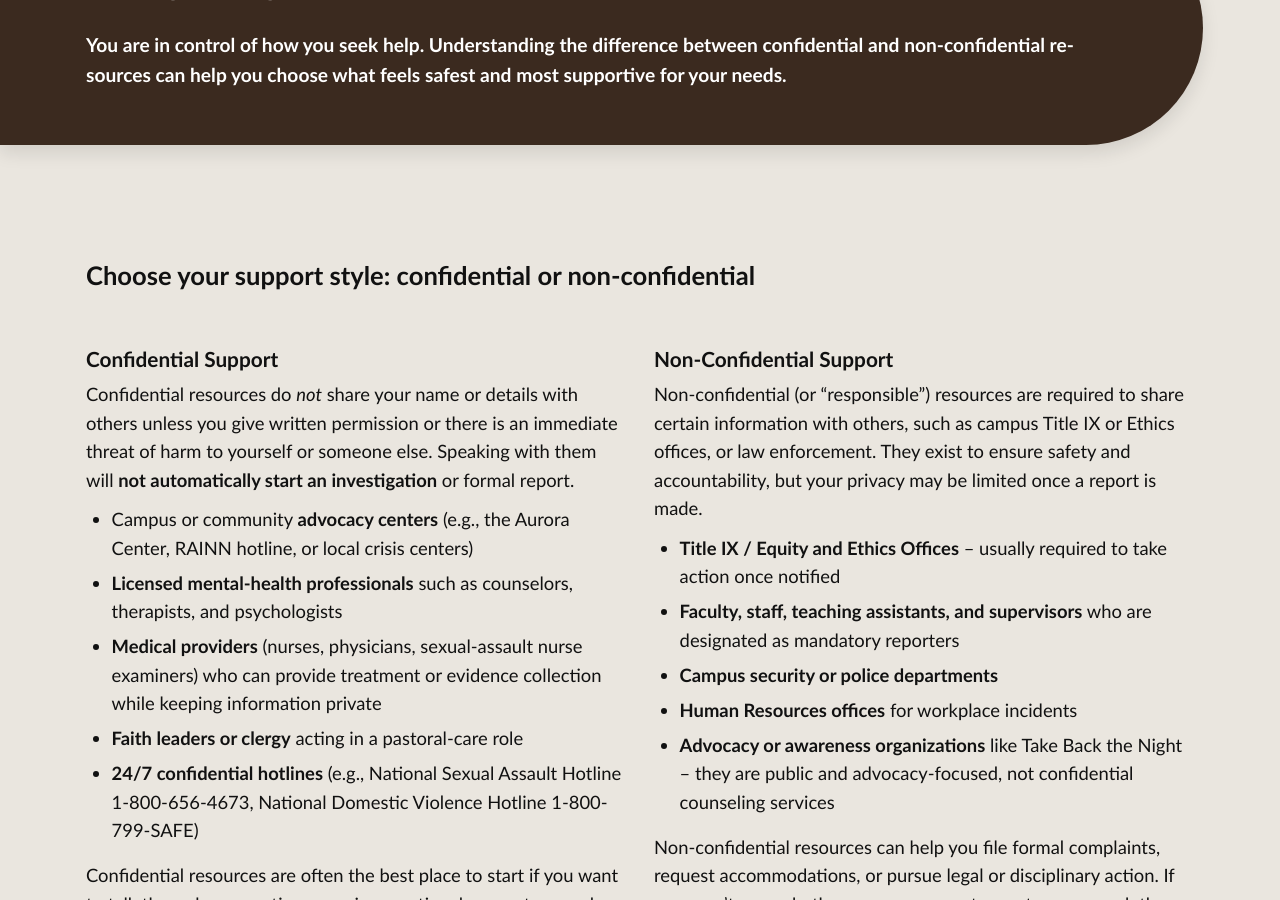
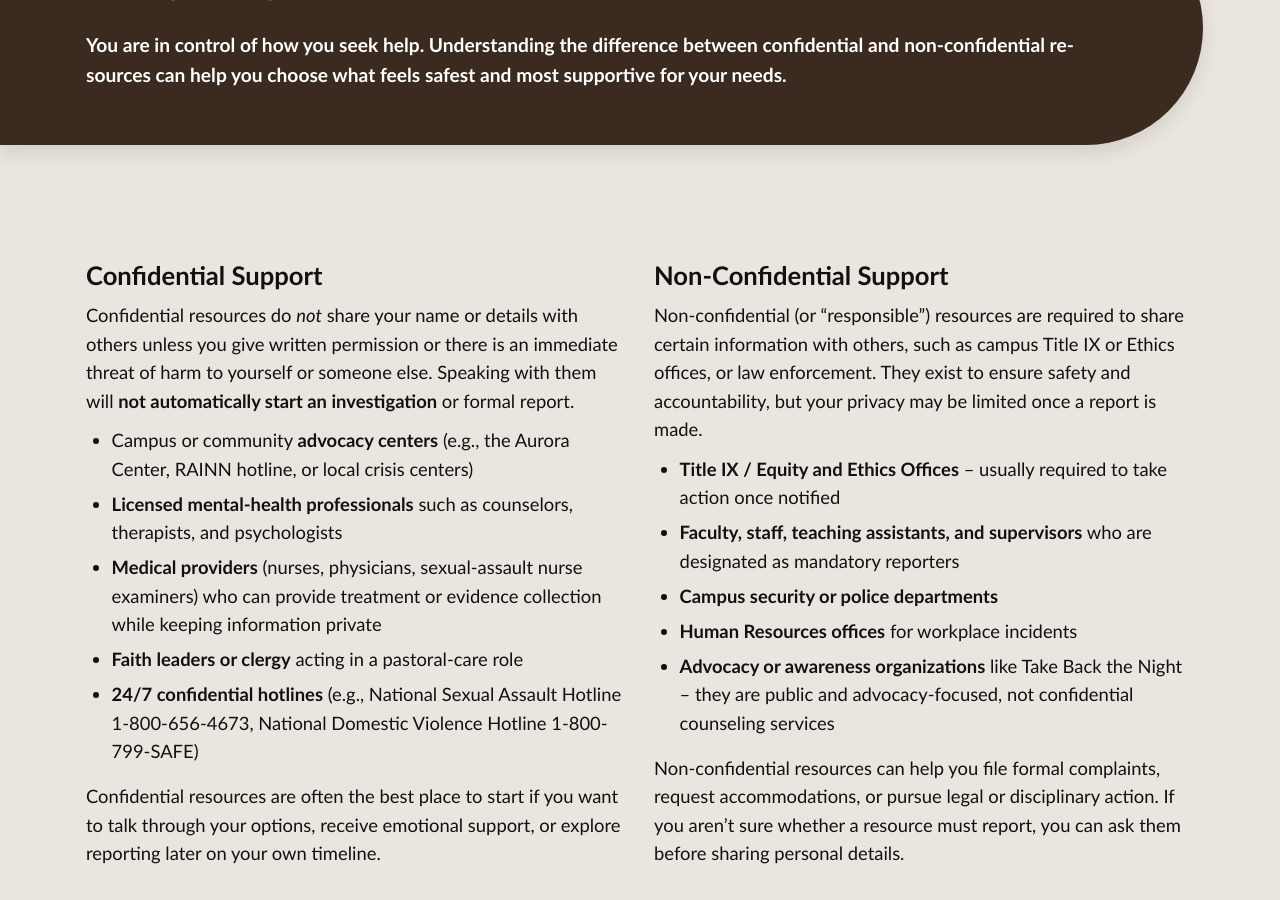
Before and after one commit to AnthroSafetyWarrior/GoldenTrowelProject, a Jekyll site: the page built from _pages/support.html, in a window 1280 px wide and 900 px high, scrolled down 1373 px. Built offline with Jekyll 4.4.1, drawn with Linux system fonts in a browser that asks for light colours.

Commit message:
updating name

```diff
--- a/_pages/support.html
+++ b/_pages/support.html
@@ -49,11 +49,10 @@ hero_tint: .40                        # optional (0–1: higher = more maroon ov
 </section>
 
   <section class="section">
-<h3><strong>Choose your support style: confidential or non-confidential</strong></h3>
-  <div class="split-equal">
+  <div class="split-equal" style="align-items:start">
     <div class="col">
     <!-- CONFIDENTIAL -->
-      <h4><strong>Confidential Support</strong></h4>
+      <h3><strong>Confidential Support</strong></h3>
       <p>
         Confidential resources do <em>not</em> share your name or details with others
         unless you give written permission or there is an immediate threat of harm to yourself or someone else.
@@ -74,7 +73,7 @@ hero_tint: .40                        # optional (0–1: higher = more maroon ov
 
     <!-- NON-CONFIDENTIAL -->
  <div class="col">
-      <h4><strong>Non-Confidential Support</strong></h4>
+      <h3><strong>Non-Confidential Support</strong></h3>
       <p>
         Non-confidential (or “responsible”) resources are required to share certain information with others,
         such as campus Title IX or Ethics offices, or law enforcement. They exist to ensure safety and accountability,
```
